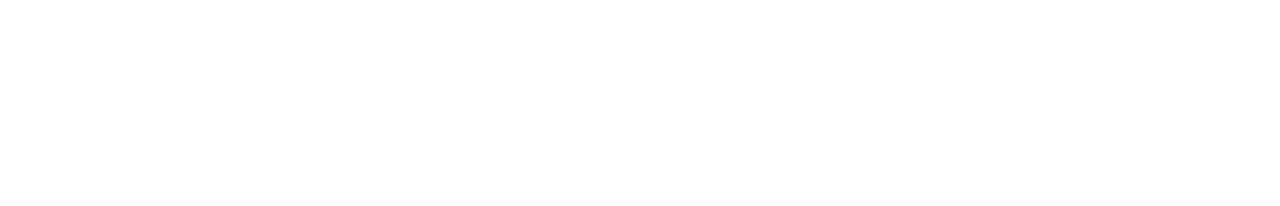
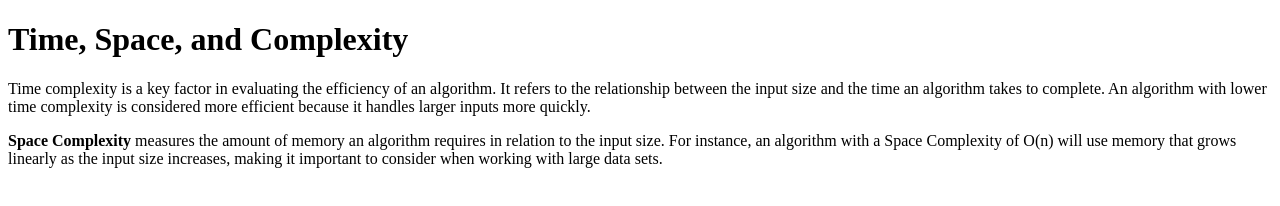
Before and after one commit to acciojob/time-and-space-complexity-hackerpatel26, a website: page main.html in a window 1280 px wide. Drawn offline with Linux system fonts and the light colour scheme.

Commit message:
created a submission

```diff
--- a/main.html
+++ b/main.html
@@ -3,10 +3,17 @@
 <html>
 
 <head>
+	<!-- <title>Time, Space, and Complexity</title> -->
 	<link rel="stylesheet" href="styles.css">
 </head>
 
 <body>
+      <h1>Time, Space, and Complexity</h1>
+
+    <p>Time complexity is a key factor in evaluating the efficiency of an algorithm. It refers to the relationship between the input size and the time an algorithm takes to complete. An algorithm with lower time complexity is considered more efficient because it handles larger inputs more quickly.</p>
+
+    <p><b>Space Complexity</b> measures the amount of memory an algorithm requires in relation to the input size. For instance, an algorithm with a Space Complexity of O(n) will use memory that grows linearly as the input size increases, making it important to consider when working with large data sets.</p>
+
 	<!-- the entire body must be written by student -->
     <script type="text/javascript" src="./script.js">
 </script>
```
